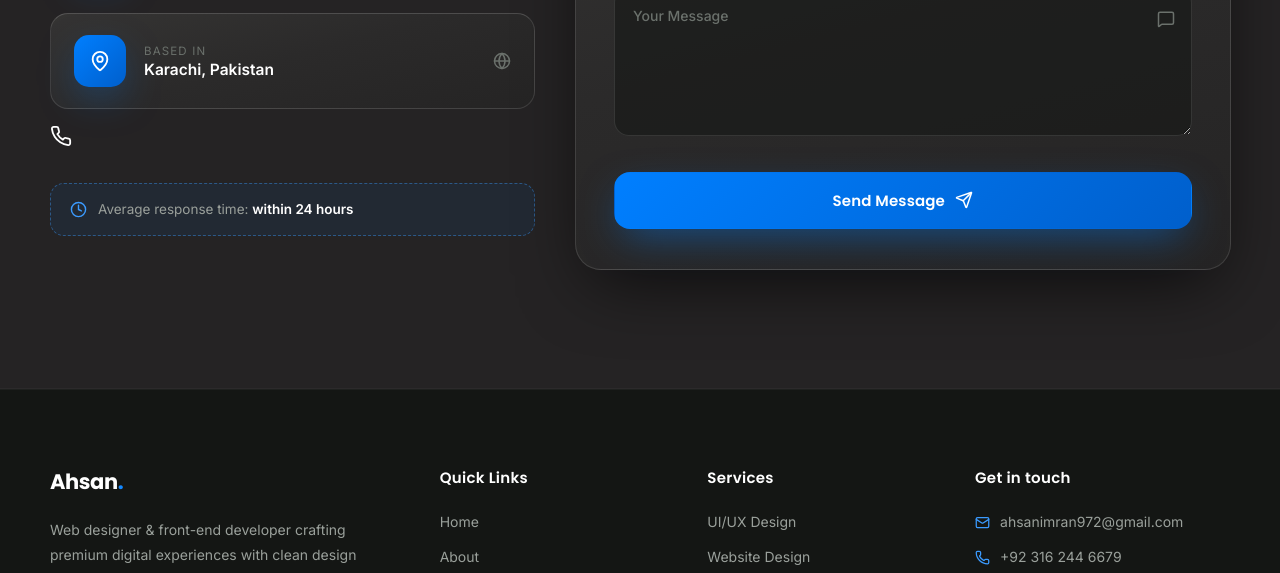
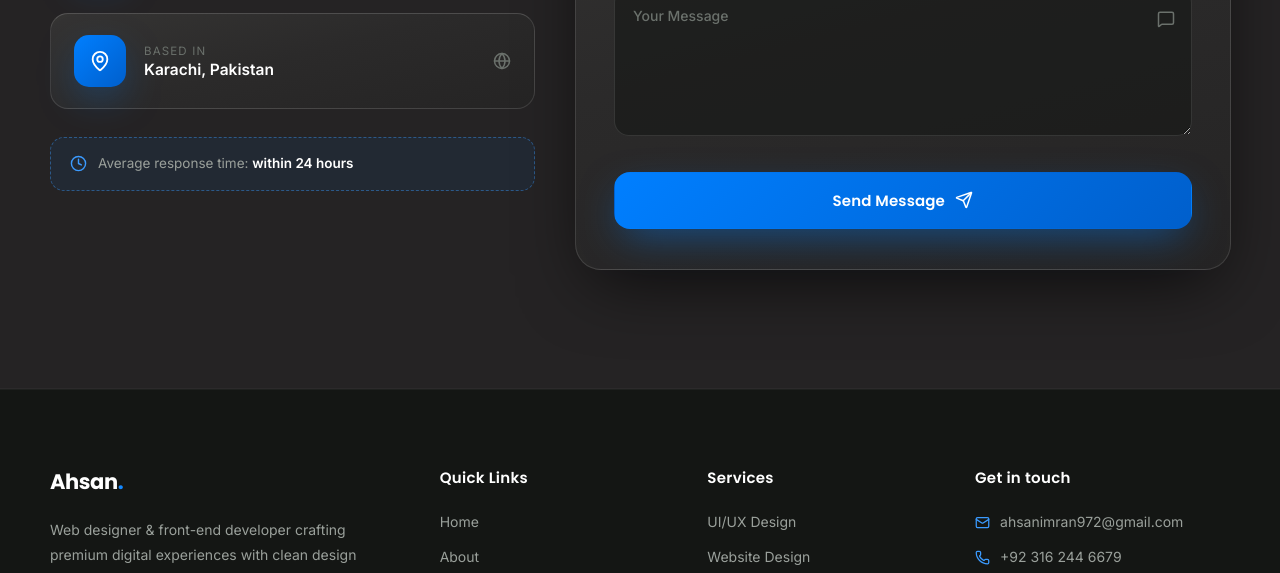
Before and after one commit to Ahsanali419/Ahsan-Ali-Personal-Portfolio, a plain HTML site: page index.html in a window 1280 px wide. Shown: the part 6930-7503 px from the top of the page. Drawn offline with nearby package versions, Linux system fonts and the light colour scheme.

Commit message:
Update index.html

```diff
--- a/index.html
+++ b/index.html
@@ -594,14 +594,6 @@
               <div><small>Based in</small><b>Karachi, Pakistan</b></div>
               <i data-lucide="globe" class="info-arrow"></i>
             </div>
-            <div class="contact-card">
-              <div class="contact-card-icon">
-                <svg width="22" height="22" viewBox="0 0 24 24" fill="none" stroke="currentColor" stroke-width="2">
-                  <path
-                    d="M22 16.92v3a2 2 0 0 1-2.18 2 19.79 19.79 0 0 1-8.63-3.07 19.5 19.5 0 0 1-6-6 19.79 19.79 0 0 1-3.07-8.67A2 2 0 0 1 4.11 2h3a2 2 0 0 1 2 1.72 12.84 12.84 0 0 0 .7 2.81 2 2 0 0 1-.45 2.11L8.09 9.91a16 16 0 0 0 6 6l1.27-1.27a2 2 0 0 1 2.11-.45 12.84 12.84 0 0 0 2.81.7A2 2 0 0 1 22 16.92z" />
-                </svg>
-              </div>
-            </div>
 
             <div class="response-note">
               <i data-lucide="clock"></i>
```
